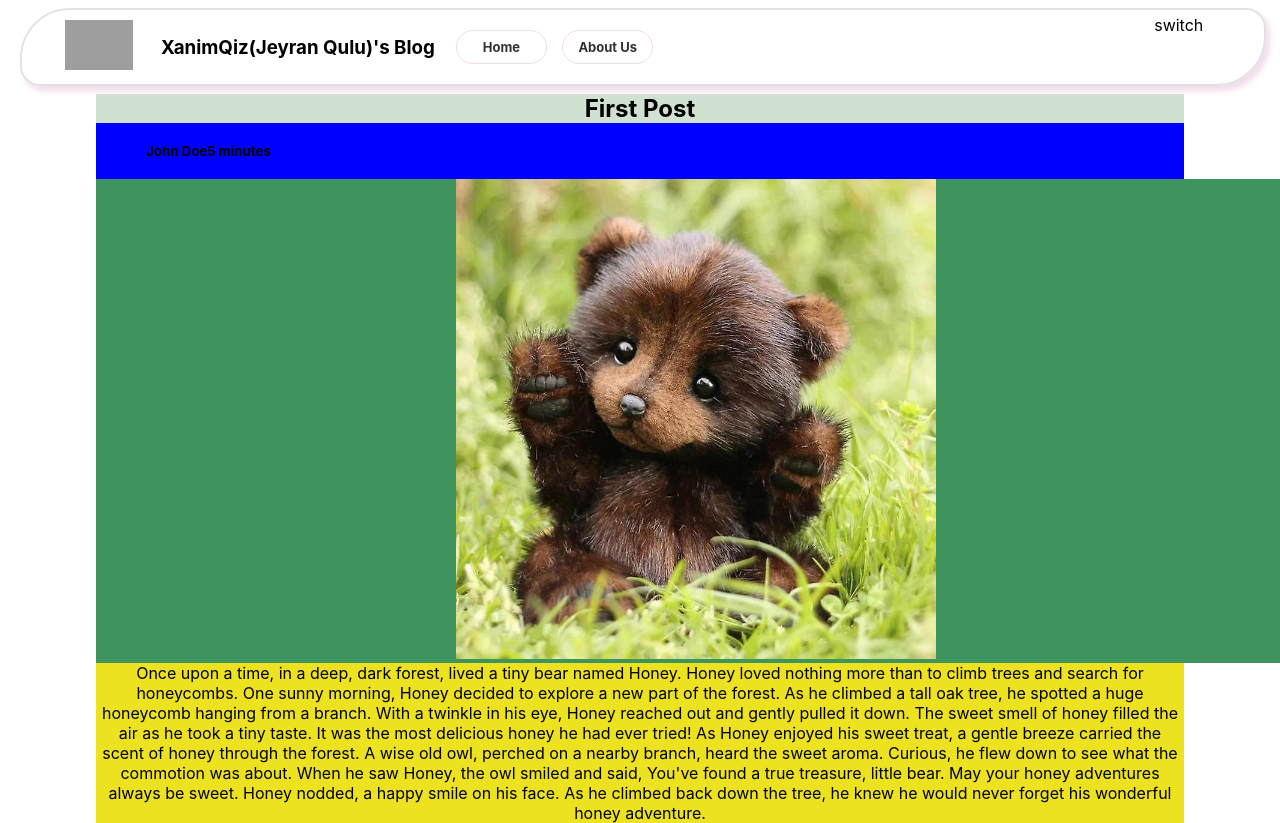
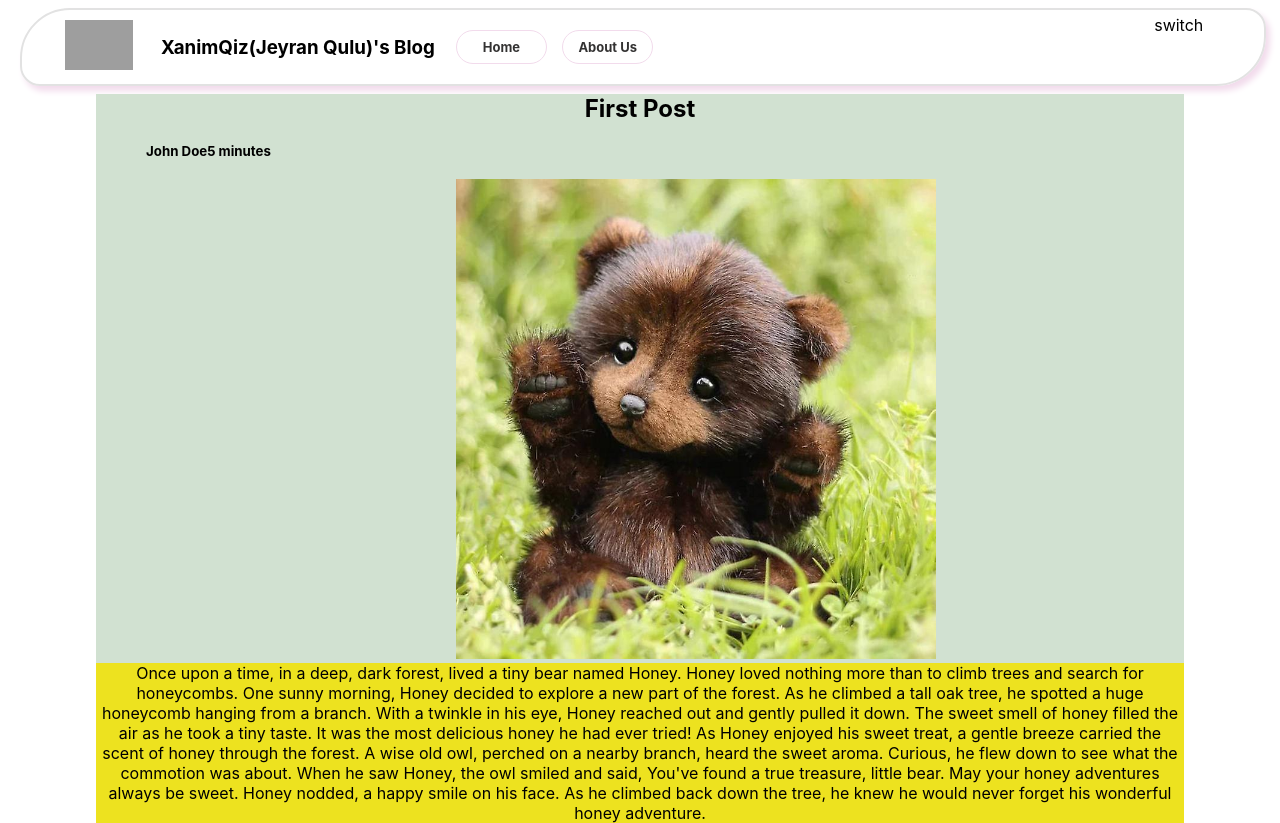
Before and after one commit to zahraRostami1999/blog-app, a React (Create React App) app: page /Post/1 in a window 1280 px wide. Built offline with nearby package versions, Linux system fonts and the light colour scheme; data requests are answered from the project's data file; grey boxes are pictures that could not be loaded.

Commit message:
edit PostPage style: remove background color from sections

```diff
--- a/src/pages/postPage/postPage.module.css
+++ b/src/pages/postPage/postPage.module.css
@@ -12,13 +12,10 @@
 .postTitle{
     display: flex;
     padding: 20px 50px;
-    background-color: blue;
 }
 
 .postImg{
-
     width: 1200px;
-    background-color: rgb(62, 148, 92);
 }
 
 .postImg img{
```
